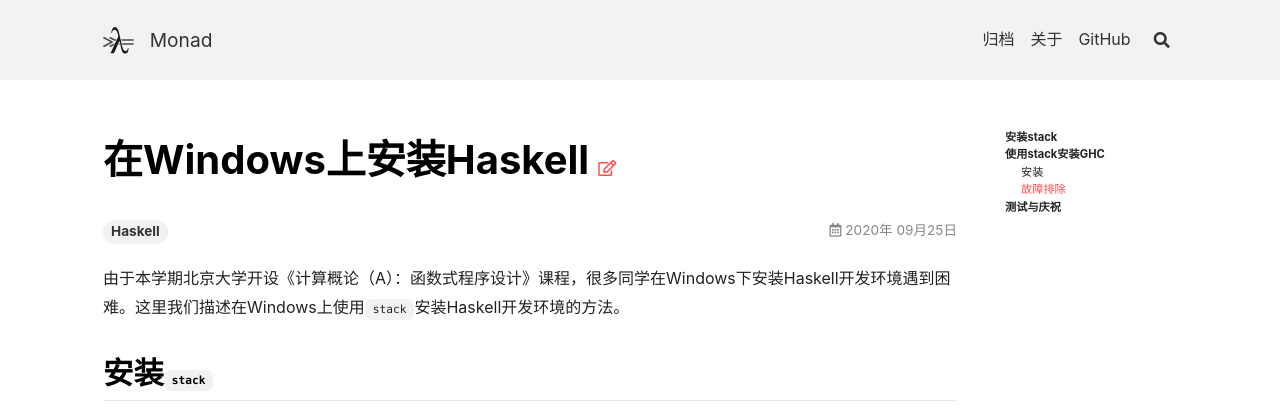
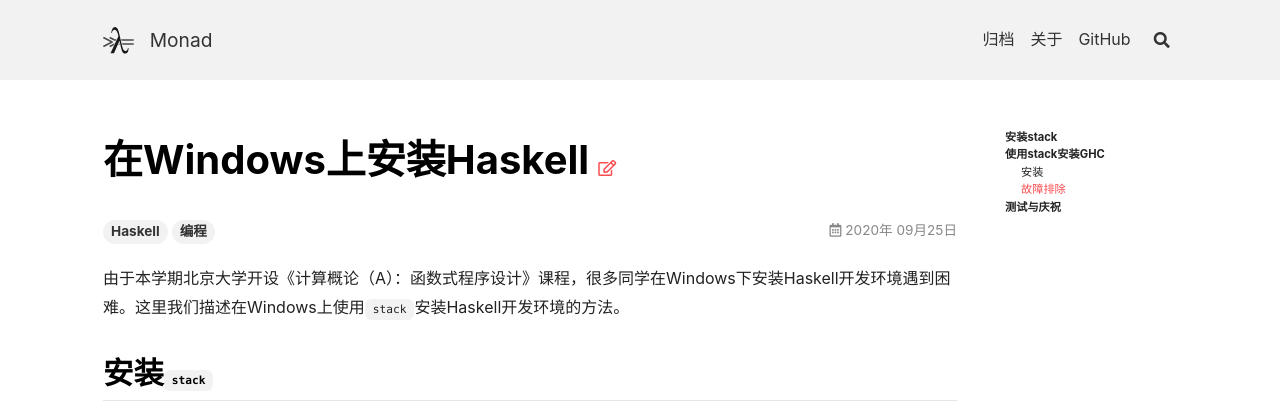
Before and after one commit to Krantz-XRF/krantz-xrf.github.io, a Jekyll site: the page built from _posts/2020-09-25-windows-install-stack-ghc.md, in a window 1280 px wide and 900 px high. Shown: the top 410 px of the window. Built offline with Jekyll 4.4.1, drawn with Linux system fonts in a browser that asks for light colours; nearby versions of some CDN libraries; comment, search, counter and statistics services are not loaded.

Commit message:
[tag] 《安装haskell》 tagged as 编程

```diff
--- a/_posts/2020-09-25-windows-install-stack-ghc.md
+++ b/_posts/2020-09-25-windows-install-stack-ghc.md
@@ -1,6 +1,8 @@
 ---
 title: 在Windows上安装Haskell
-tags: Haskell
+tags:
+- Haskell
+- 编程
 key: 2020-09-25.windows-install-stack-ghc
 ---
 
```
